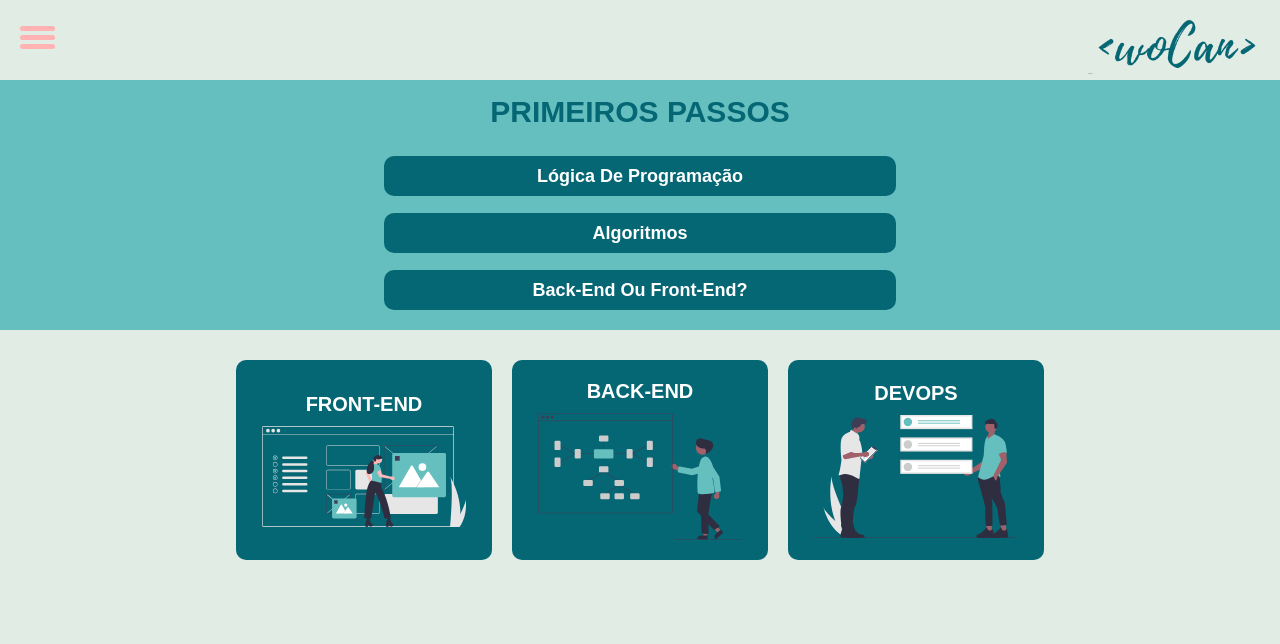
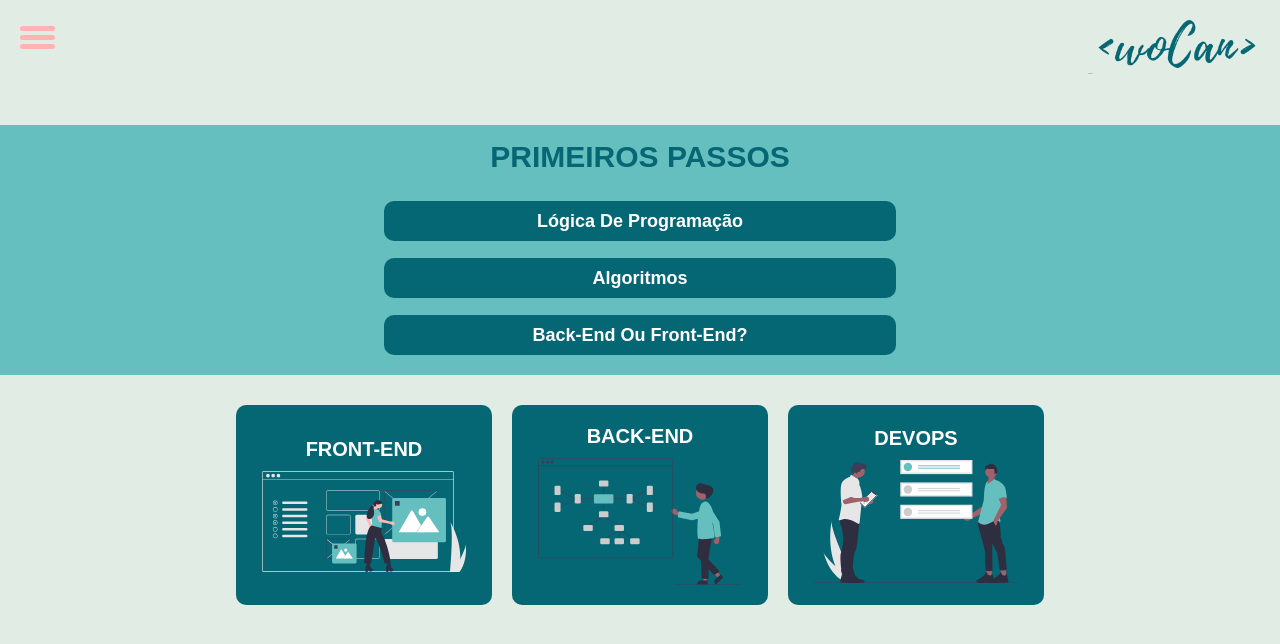
Before and after one commit to camilagerarde/Talent2020CI-T-WoCan, a React (Create React App) app: page /start in a window 1280 px wide. Shown: the top 644 px of the page. Built offline with nearby package versions, Linux system fonts and the light colour scheme; a web font is replaced by a local one.

Commit message:
alinhamento estilo

```diff
--- a/src/pages/Start/style.scss
+++ b/src/pages/Start/style.scss
@@ -11,6 +11,7 @@
 .main {
   .title {
     background-color: $LIGHTBLUE;
+    margin-top: 45px;
     padding: 15px 0;
 
     h1 {
@@ -23,7 +24,7 @@
     }
   }
   .cards {
-    margin-top: 20px;
+    margin: 20px 0;
   }
 }
 
```
